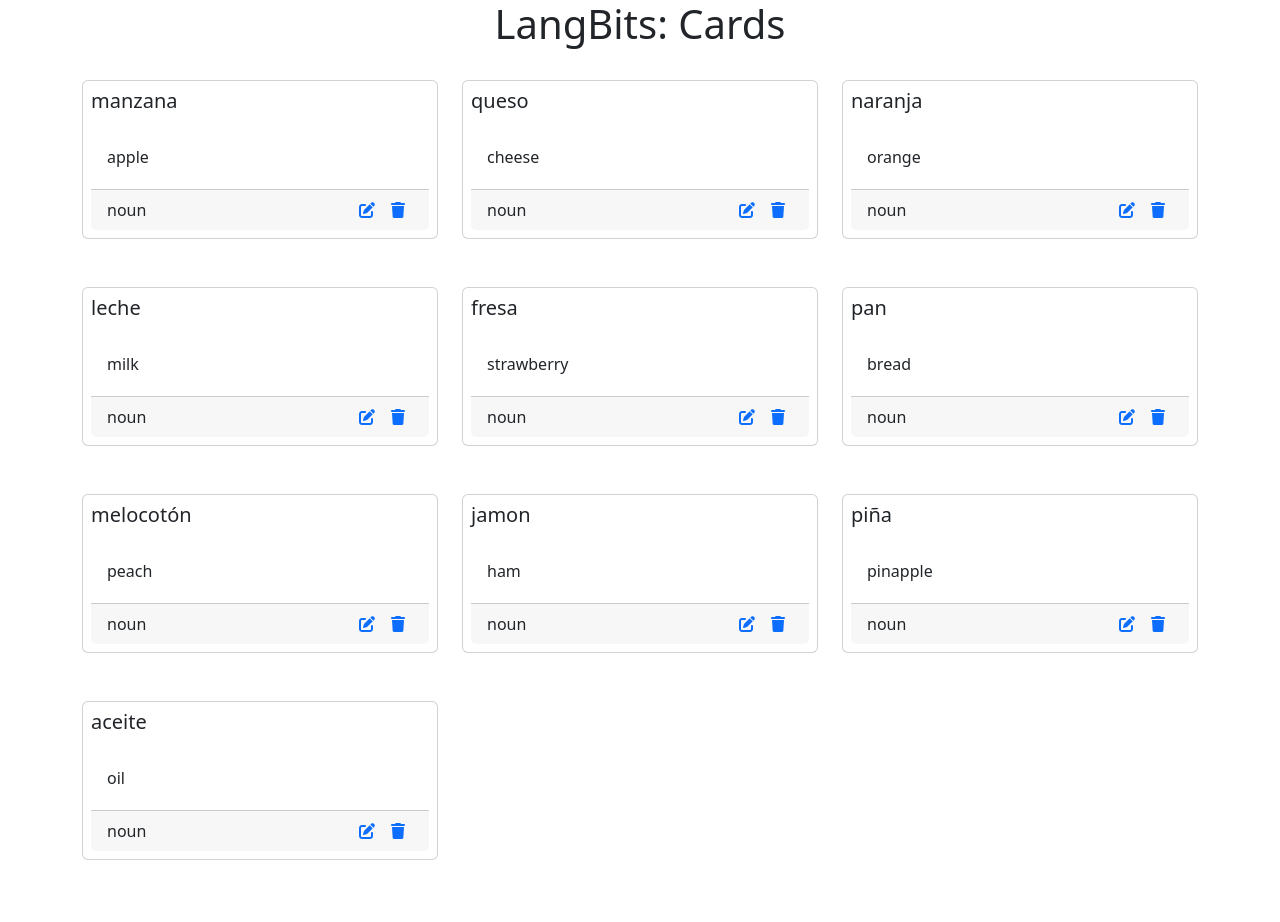
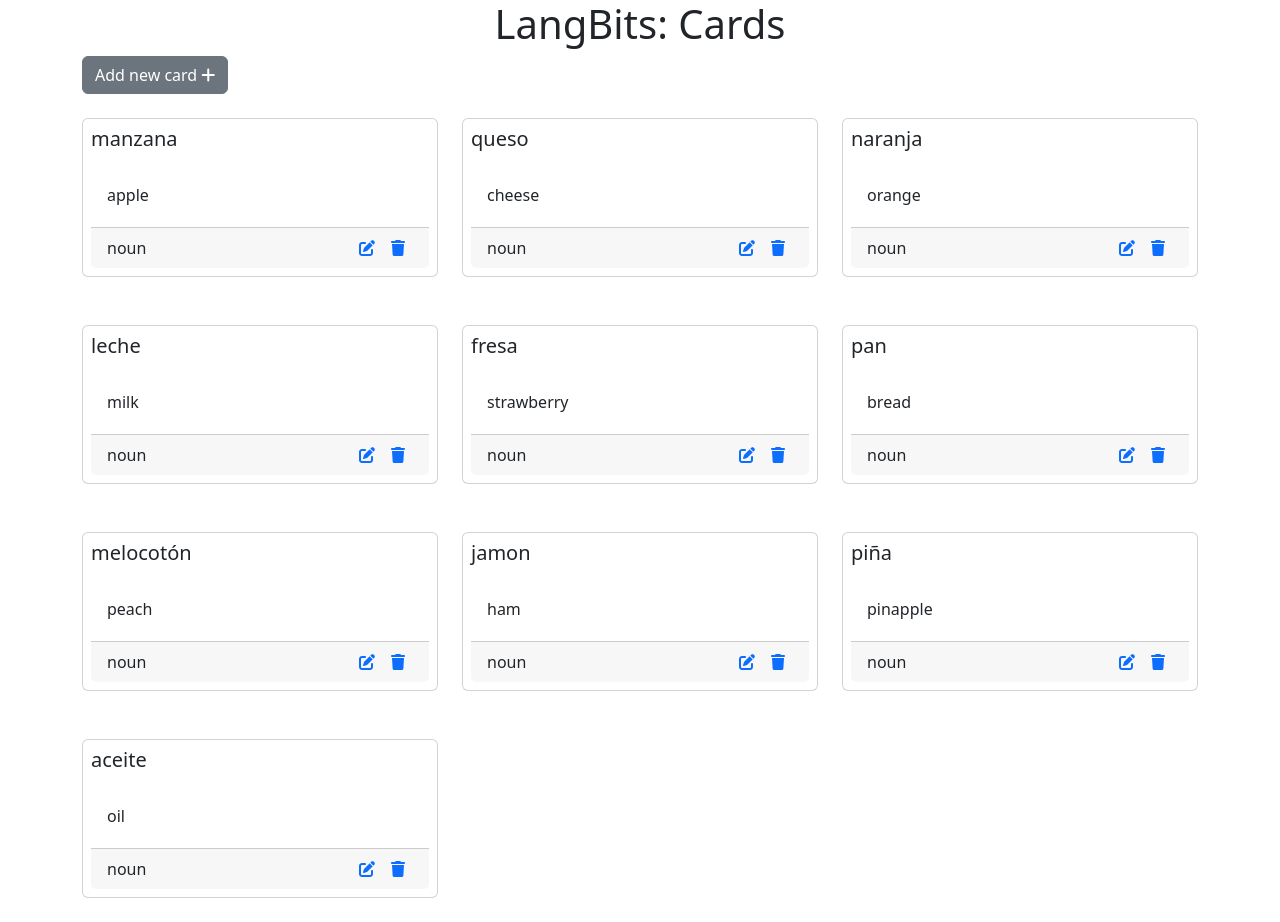
Before and after one commit to subsmatt/langbits, a Next.js app: page / in a window 1280 px wide. Before the commit the page ends 884 px from the top, so only its background shows below. Built offline with nearby package versions, Linux system fonts and the light colour scheme.

Commit message:
Add useRestRequest hook and CRUD stabs

```diff
--- a/src/components/Card.jsx
+++ b/src/components/Card.jsx
@@ -1,5 +1,5 @@
 function Card(props) {
-    const {rec} = props;
+    const {rec, deleteRecord, updateRecord} = props;
 
     return (
         <div className="col-xs-12 col-sm-12 col-md-6 col-lg-4 my-4" key={rec.id}>
@@ -17,12 +17,12 @@ function Card(props) {
                     <div>{rec.type}</div>
                     <div>
                         <span className="mx-2">
-                            <a href="#" onClick={() => {alert('updateCard function...');}}>
+                            <a href="#" onClick={() => {updateRecord({id: rec.id});}}>
                                 <i className="fa fa-edit"/>
                             </a>
                         </span>
                         <span className="mx-2">
-                            <a href="#" onClick={() => {alert('deleteCard function...');}}>
+                            <a href="#" onClick={() => {deleteRecord(rec.id);}}>
                                 <i className="fa fa-trash"/>
                             </a>
                         </span>
--- /dev/null
+++ b/src/components/CardAdd.jsx
@@ -0,0 +1,11 @@
+function CardAdd(props){
+    const {insertRecord} = props;
+
+    return (
+        <div>
+            <button className="btn btn-secondary" onClick={() => insertRecord()}>Add new card <i className="fa fa-plus"></i></button>
+        </div>
+    );
+}
+
+export default CardAdd;
--- a/src/components/CardList.jsx
+++ b/src/components/CardList.jsx
@@ -1,19 +1,33 @@
 import Card from "./Card";
-import { sampleData } from "../data/sampleData";
+import CardAdd from "./CardAdd";
+import useRestRequest, {REQUEST_STATUS} from "../hooks/useRestRequest";
 
-function CardList(){
-    const data = sampleData;
+function CardList() {
+    // Load data
+    const {data, requestStatus, error, deleteRecord, insertRecord, updateRecord} = useRestRequest();
+
+    // Show Error and abort if loading failed
+    if (requestStatus === REQUEST_STATUS.FAILURE || data === undefined || data.length === 0) {
+        return (
+            <div className="text-center text-danger my-5">
+                ERROR: <b>Cannot load data. {error}</b>
+            </div>
+        );
+    }
 
     return (
+        <>
+            <CardAdd insertRecord={insertRecord}/>
             <div className="row">
                 {data.map(
                     function(rec) {
                         return(
-                        <Card key={rec.id} rec={rec} />
+                            <Card key={rec.id} rec={rec} deleteRecord={deleteRecord} updateRecord={updateRecord}/>
                         );
                     }
                 )}
             </div>
+        </>
     );
 }
 
--- /dev/null
+++ b/src/hooks/useRestRequest.js
@@ -0,0 +1,49 @@
+import { useState, useEffect } from "react";
+import { sampleData } from "../data/sampleData";
+
+export const REQUEST_STATUS = {
+    LOADING: "loading",
+    SUCCESS: "success",
+    FAILURE: "failure"
+};
+
+function useRestRequest() {
+    const [data, setData] = useState([]);
+    const [requestStatus, setRequestStatus] = useState(REQUEST_STATUS.LOADING);
+    const [error, setError] = useState("");
+
+    useEffect(() => {
+        async function loadData() {
+            try {
+                // Get data from a file
+                const result = {
+                    data: sampleData
+                };
+                setRequestStatus(REQUEST_STATUS.SUCCESS);
+                setData(result.data);
+            }
+            catch (e){
+                setRequestStatus(REQUEST_STATUS.FAILURE);
+                setError(e);
+            }
+        }
+
+        loadData();
+    }, []);
+
+    function insertRecord(aoRec){
+        alert('useRestRequest> insertRecord...');
+    }
+
+    function updateRecord(aoRec){
+        alert(`useRestRequest> updateRecord id[${aoRec.id}]...`);
+    }
+
+    function deleteRecord(asId){
+        alert(`useRestRequest> deleteRecord id[${asId}]...`);
+    }
+
+    return {data, requestStatus, error, insertRecord, updateRecord, deleteRecord};
+}
+
+export default useRestRequest;
```
Lines whose indentation alone changed are shown as unchanged.
